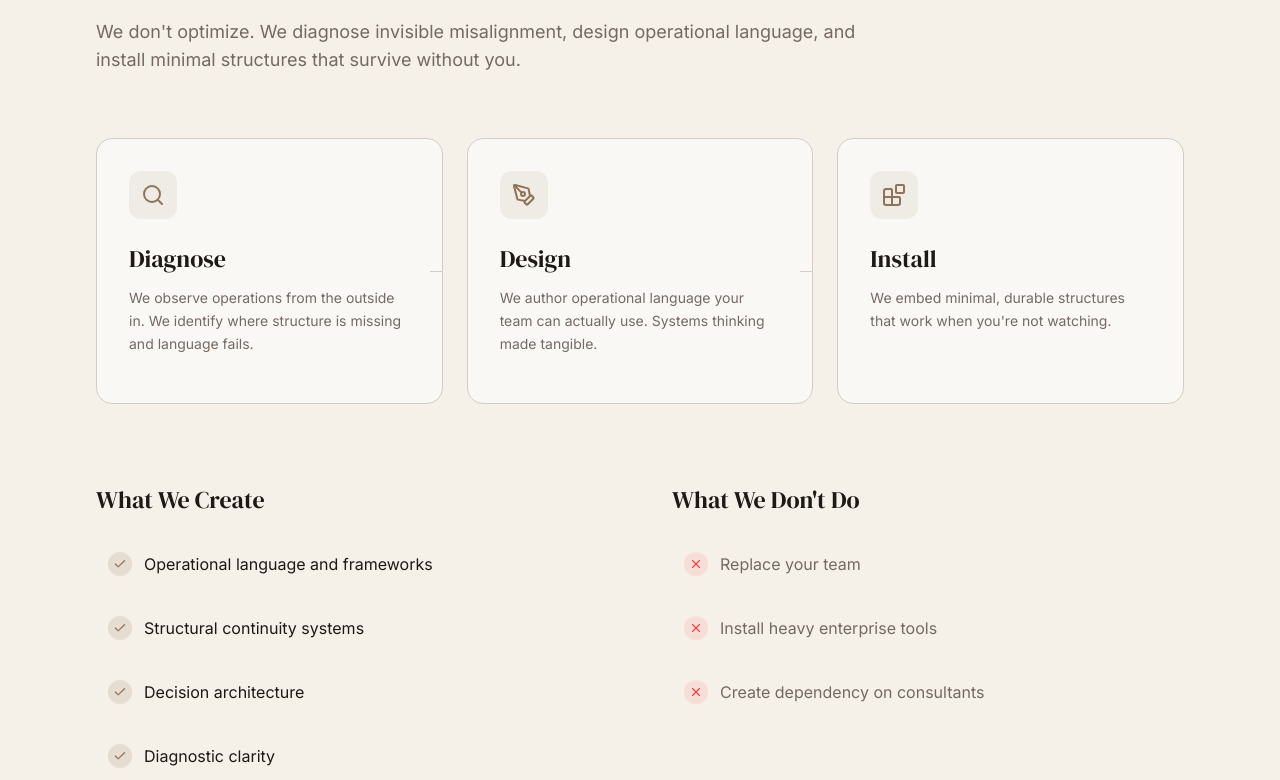
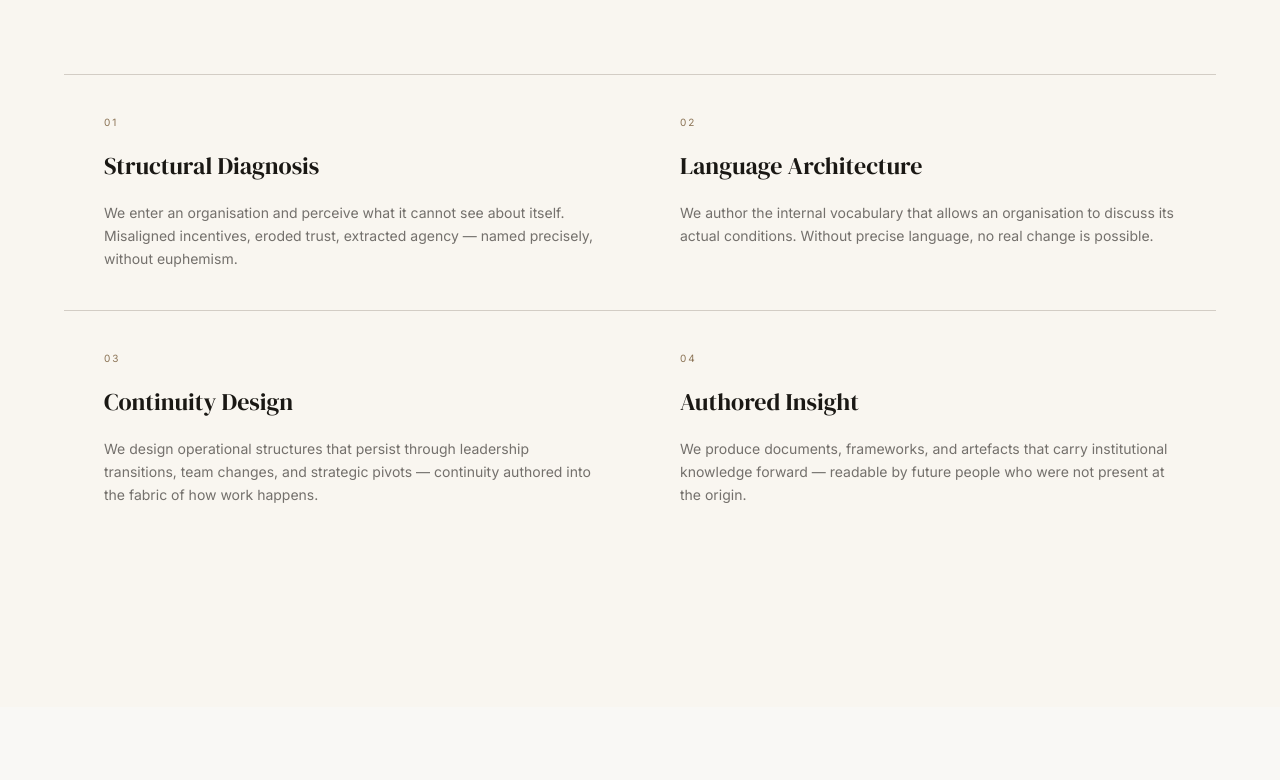
Before and after one commit to quietdissent/Q, a Next.js app: page / in a window 1280 px wide. Shown: the part 2020-2800 px from the top of the page. Built offline with nearby package versions, Linux system fonts and the light colour scheme.

Commit message:
feat: editorial what-we-do grid

```diff
--- a/components/sections/what-we-do.tsx
+++ b/components/sections/what-we-do.tsx
@@ -1,158 +1,66 @@
 "use client"
 
-import { useState } from "react"
 import { motion } from "framer-motion"
-import { useInView } from "@/hooks/use-scroll-animation"
-import { Search, PenTool, Blocks, Check, X } from "lucide-react"
 
-const cards = [
+const services = [
   {
-    icon: Search,
-    title: "Diagnose",
-    description: "We observe operations from the outside in. We identify where structure is missing and language fails.",
-    detail: "Deep operational audit revealing invisible friction, broken feedback loops, and dependency on individual memory.",
+    number: "01",
+    title: "Structural Diagnosis",
+    description:
+      "We enter an organisation and perceive what it cannot see about itself. Misaligned incentives, eroded trust, extracted agency — named precisely, without euphemism.",
   },
   {
-    icon: PenTool,
-    title: "Design",
-    description: "We author operational language your team can actually use. Systems thinking made tangible.",
-    detail: "Custom frameworks, process documentation, and decision architectures tailored to how your organization actually works.",
+    number: "02",
+    title: "Language Architecture",
+    description:
+      "We author the internal vocabulary that allows an organisation to discuss its actual conditions. Without precise language, no real change is possible.",
   },
   {
-    icon: Blocks,
-    title: "Install",
-    description: "We embed minimal, durable structures that work when you're not watching.",
-    detail: "Lightweight systems installed directly into your workflows. No heavy platforms, no change fatigue.",
+    number: "03",
+    title: "Continuity Design",
+    description:
+      "We design operational structures that persist through leadership transitions, team changes, and strategic pivots — continuity authored into the fabric of how work happens.",
+  },
+  {
+    number: "04",
+    title: "Authored Insight",
+    description:
+      "We produce documents, frameworks, and artefacts that carry institutional knowledge forward — readable by future people who were not present at the origin.",
   },
 ]
 
-const weCreate = [
-  "Operational language and frameworks",
-  "Structural continuity systems",
-  "Decision architecture",
-  "Diagnostic clarity",
-]
-
-const weDont = [
-  "Replace your team",
-  "Install heavy enterprise tools",
-  "Create dependency on consultants",
-]
-
 export function WhatWeDoSection() {
-  const [ref, inView] = useInView(0.1)
-  const [hoveredCard, setHoveredCard] = useState<number | null>(null)
-
   return (
-    <section id="approach" className="relative py-24 lg:py-32" ref={ref}>
-      <div className="mx-auto max-w-6xl px-6 lg:px-8">
-        <motion.div
-          initial={{ opacity: 0, y: 40 }}
-          animate={inView ? { opacity: 1, y: 0 } : {}}
-          transition={{ duration: 0.7, ease: [0.22, 1, 0.36, 1] }}
-          className="max-w-3xl"
-        >
-          <h2 className="font-serif text-3xl leading-tight text-foreground sm:text-4xl lg:text-5xl text-balance">
-            Operational Continuity Through Authored Insight
-          </h2>
-          <p className="mt-6 text-base leading-relaxed text-muted-foreground lg:text-lg">
-            We don't optimize. We diagnose invisible misalignment, design operational language,
-            and install minimal structures that survive without you.
-          </p>
-        </motion.div>
-
-        {/* 3 Approach Cards */}
-        <div className="mt-16 grid gap-6 md:grid-cols-3">
-          {cards.map((card, i) => {
-            const Icon = card.icon
-            const isHovered = hoveredCard === i
-            return (
-              <motion.div
-                key={card.title}
-                initial={{ opacity: 0, y: 40 }}
-                animate={inView ? { opacity: 1, y: 0 } : {}}
-                transition={{ delay: 0.2 + i * 0.15, duration: 0.6, ease: [0.22, 1, 0.36, 1] }}
-                onMouseEnter={() => setHoveredCard(i)}
-                onMouseLeave={() => setHoveredCard(null)}
-                className="group relative cursor-default overflow-hidden rounded-2xl border border-border bg-card p-8 transition-all duration-500 hover:border-primary/30 hover:shadow-lg"
-                style={{
-                  transform: isHovered ? "translateY(-4px)" : "translateY(0)",
-                  transition: "transform 0.4s cubic-bezier(0.22, 1, 0.36, 1)",
-                }}
-              >
-                <div className="mb-6 flex h-12 w-12 items-center justify-center rounded-xl bg-primary/10 transition-colors duration-300 group-hover:bg-primary/20">
-                  <Icon className="h-6 w-6 text-primary" />
-                </div>
-                <h3 className="font-serif text-2xl text-foreground">{card.title}</h3>
-                <p className="mt-3 text-sm leading-relaxed text-muted-foreground">
-                  {card.description}
-                </p>
-                <div
-                  className="mt-4 overflow-hidden transition-all duration-500"
-                  style={{ maxHeight: isHovered ? "120px" : "0", opacity: isHovered ? 1 : 0 }}
-                >
-                  <p className="border-t border-border pt-4 text-sm leading-relaxed text-muted-foreground">
-                    {card.detail}
-                  </p>
-                </div>
-                {/* Connector line */}
-                {i < cards.length - 1 && (
-                  <div className="absolute -right-3 top-1/2 hidden h-[1px] w-6 bg-border md:block" />
-                )}
-              </motion.div>
-            )
-          })}
+    <section id="services" className="bg-[#F9F6F0] px-6 py-32 lg:px-8 lg:py-40">
+      <div className="mx-auto max-w-6xl">
+        <div className="border-t border-[#1A1814]/15 pt-12 mb-20 flex items-baseline justify-between">
+          <span className="text-[10px] tracking-[0.25em] uppercase text-[#1A1814]/45">
+            What We Do
+          </span>
+          <span className="text-[10px] tracking-[0.25em] uppercase text-[#1A1814]/25 hidden md:block">
+            Four disciplines
+          </span>
         </div>
 
-        {/* What We Create / Don't */}
-        <div className="mt-20 grid gap-12 lg:grid-cols-2 lg:gap-16">
-          <motion.div
-            initial={{ opacity: 0, x: -30 }}
-            animate={inView ? { opacity: 1, x: 0 } : {}}
-            transition={{ delay: 0.6, duration: 0.6 }}
-          >
-            <h3 className="font-serif text-2xl text-foreground">What We Create</h3>
-            <div className="mt-6 flex flex-col gap-4">
-              {weCreate.map((item, i) => (
-                <motion.div
-                  key={item}
-                  initial={{ opacity: 0, x: -20 }}
-                  animate={inView ? { opacity: 1, x: 0 } : {}}
-                  transition={{ delay: 0.7 + i * 0.1, duration: 0.4 }}
-                  className="flex items-center gap-3 rounded-lg p-3 transition-colors duration-300 hover:bg-card"
-                >
-                  <div className="flex h-6 w-6 items-center justify-center rounded-full bg-primary/15">
-                    <Check className="h-3.5 w-3.5 text-primary" />
-                  </div>
-                  <span className="text-base text-foreground">{item}</span>
-                </motion.div>
-              ))}
-            </div>
-          </motion.div>
-
-          <motion.div
-            initial={{ opacity: 0, x: 30 }}
-            animate={inView ? { opacity: 1, x: 0 } : {}}
-            transition={{ delay: 0.6, duration: 0.6 }}
-          >
-            <h3 className="font-serif text-2xl text-foreground">{"What We Don't Do"}</h3>
-            <div className="mt-6 flex flex-col gap-4">
-              {weDont.map((item, i) => (
-                <motion.div
-                  key={item}
-                  initial={{ opacity: 0, x: 20 }}
-                  animate={inView ? { opacity: 1, x: 0 } : {}}
-                  transition={{ delay: 0.7 + i * 0.1, duration: 0.4 }}
-                  className="flex items-center gap-3 rounded-lg p-3 transition-colors duration-300 hover:bg-card"
-                >
-                  <div className="flex h-6 w-6 items-center justify-center rounded-full bg-destructive/10">
-                    <X className="h-3.5 w-3.5 text-destructive" />
-                  </div>
-                  <span className="text-base text-muted-foreground">{item}</span>
-                </motion.div>
-              ))}
-            </div>
-          </motion.div>
+        <div className="grid grid-cols-1 gap-0 md:grid-cols-2">
+          {services.map((service, i) => (
+            <motion.div
+              key={service.number}
+              initial={{ opacity: 0, y: 20 }}
+              whileInView={{ opacity: 1, y: 0 }}
+              viewport={{ once: true }}
+              transition={{ duration: 0.7, delay: i * 0.1, ease: [0.22, 1, 0.36, 1] }}
+              className="border-t border-[#1A1814]/12 p-10 hover:bg-[#EDE8DC]/40 transition-colors duration-300"
+            >
+              <div className="flex flex-col gap-5">
+                <span className="text-[10px] tracking-[0.2em] uppercase text-[#8B7355]">
+                  {service.number}
+                </span>
+                <h3 className="font-serif text-2xl text-[#1A1814]">{service.title}</h3>
+                <p className="text-sm text-[#1A1814]/60 leading-relaxed">{service.description}</p>
+              </div>
+            </motion.div>
+          ))}
         </div>
       </div>
     </section>
```
